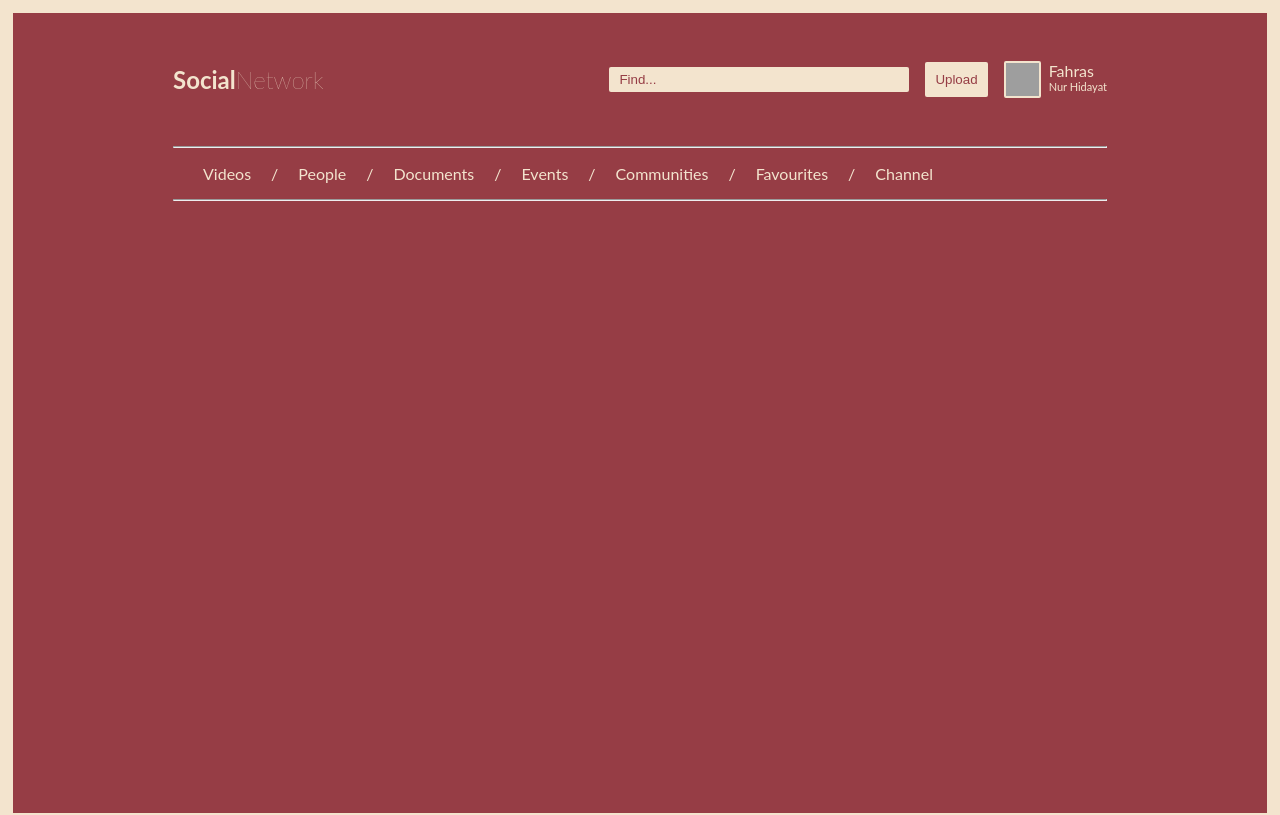
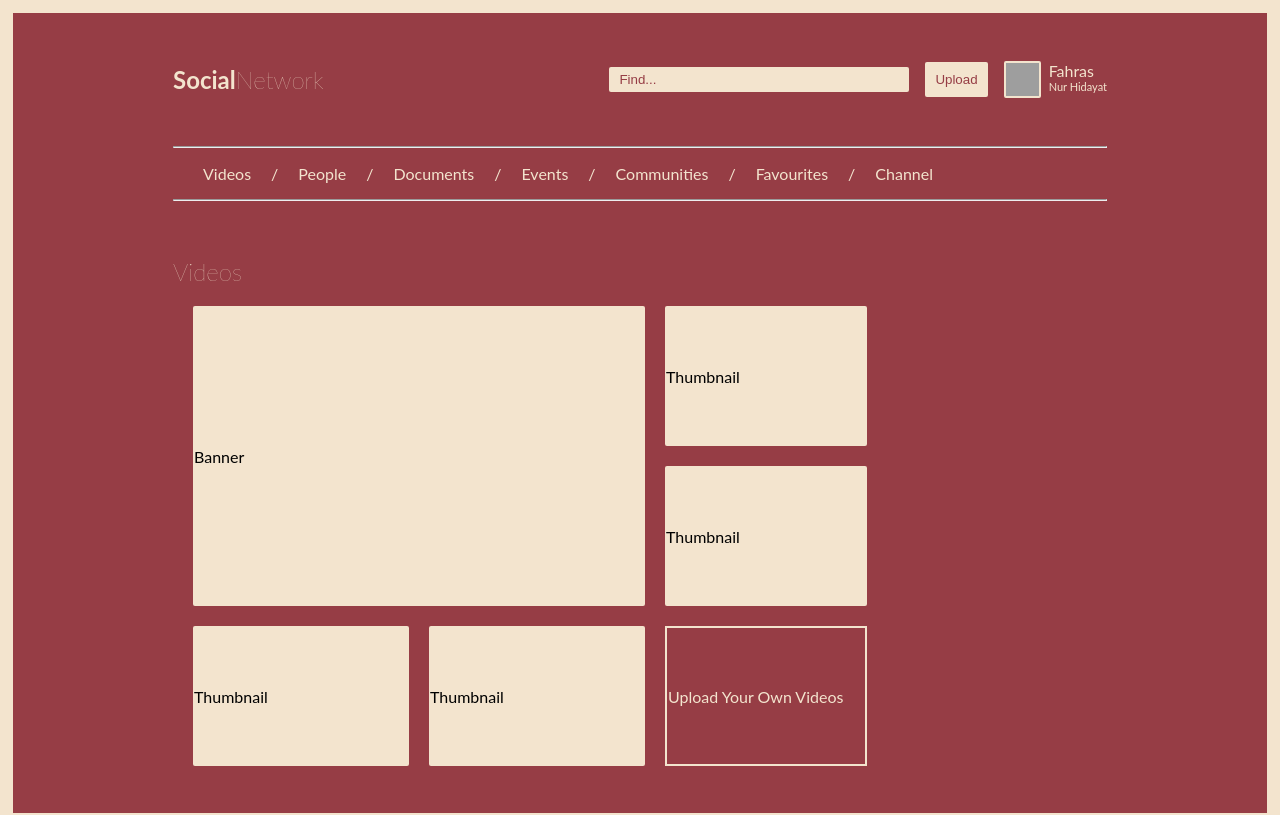
Before and after one commit to FahrasNH/sosial-network, an Angular app: page / in a window 1280 px wide. Shown: the top 815 px of the page. Built offline with nearby package versions, Linux system fonts and the light colour scheme; grey boxes are pictures that could not be loaded.

Commit message:
Show content social

```diff
--- a/src/app/app.component.html
+++ b/src/app/app.component.html
@@ -1,29 +1,2 @@
-<!-- <div class="wrapper">
-  <app-header></app-header>
-  <section class="forum-sec">
-    <div class="container">
-      <app-menus [data]="menus"></app-menus>
-      <div class="forum-links-btn">
-        <a href="#" title=""><i class="fa fa-bars"></i></a>
-      </div>
-    </div>
-  </section>
-  <section class="forum-page">
-    <div class="container">
-      <div class="row">
-        <div class="col-lg-8 main-ws-sec">
-          <app-contents [data]="contents"></app-contents>
-        </div>
-        <div class="col-lg-4">
-          <app-activity [data]="activity"></app-activity>
-          <app-channels></app-channels>
-        </div>
-      </div>
-    </div>
-  </section>
-  <app-footer [data]="submenus"></app-footer>
-
-  <a href="javascript:" id="return-to-top"><i class="fa fa-angle-up"></i></a>
-</div> -->
-
 <navbar></navbar>
+<app-content></app-content>
--- a/src/app/app.component.ts
+++ b/src/app/app.component.ts
@@ -1,10 +1,12 @@
-import { Component, VERSION } from '@angular/core';
+import { Component, OnInit } from '@angular/core';
 
 @Component({
   selector: 'my-app',
   templateUrl: './app.component.html',
-  styleUrls: [ './app.component.css' ]
+  styleUrls: ['./app.component.css']
 })
-export class AppComponent  {
-  name = 'Angular ' + VERSION.major;
+export class AppComponent implements OnInit {
+  constructor() {}
+
+  ngOnInit(): void {}
 }
--- a/src/app/app.module.ts
+++ b/src/app/app.module.ts
@@ -1,7 +1,6 @@
 import { NgModule } from '@angular/core';
 import { BrowserModule } from '@angular/platform-browser';
 import { FormsModule } from '@angular/forms';
-
 import { AppComponent } from './app.component';
 import { HelloComponent } from './hello.component';
 import { PagesModule } from './pages/pages.module';
--- a/src/app/pages/components/home.module.ts
+++ b/src/app/pages/components/home.module.ts
@@ -1,10 +1,11 @@
 import { NgModule } from '@angular/core';
 import { CommonModule } from '@angular/common';
 import { NavbarComponent } from './navbar/navbar.component';
+import { ContentComponent } from './content/content.component';
 
 @NgModule({
-  declarations: [NavbarComponent],
+  declarations: [NavbarComponent, ContentComponent],
   imports: [CommonModule],
-  exports: [NavbarComponent]
+  exports: [NavbarComponent, ContentComponent]
 })
 export class HomeModule {}
```
